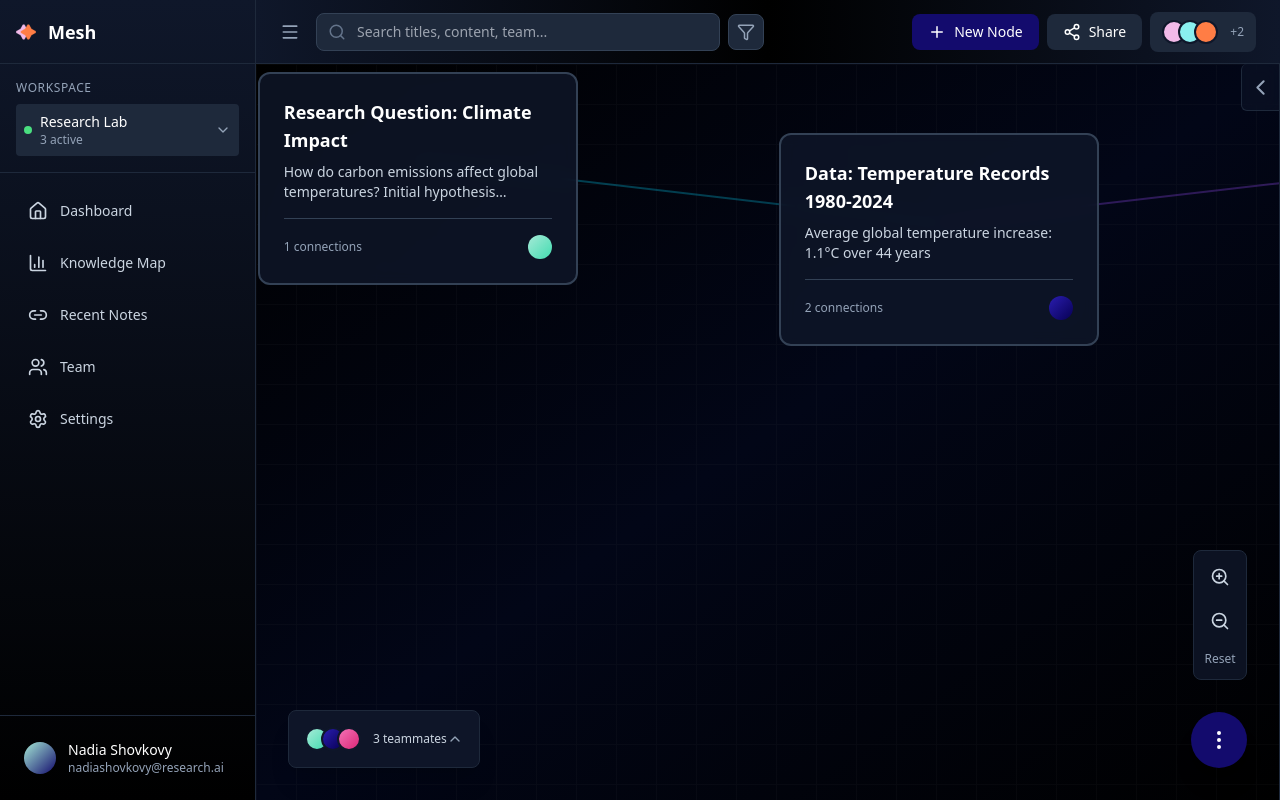
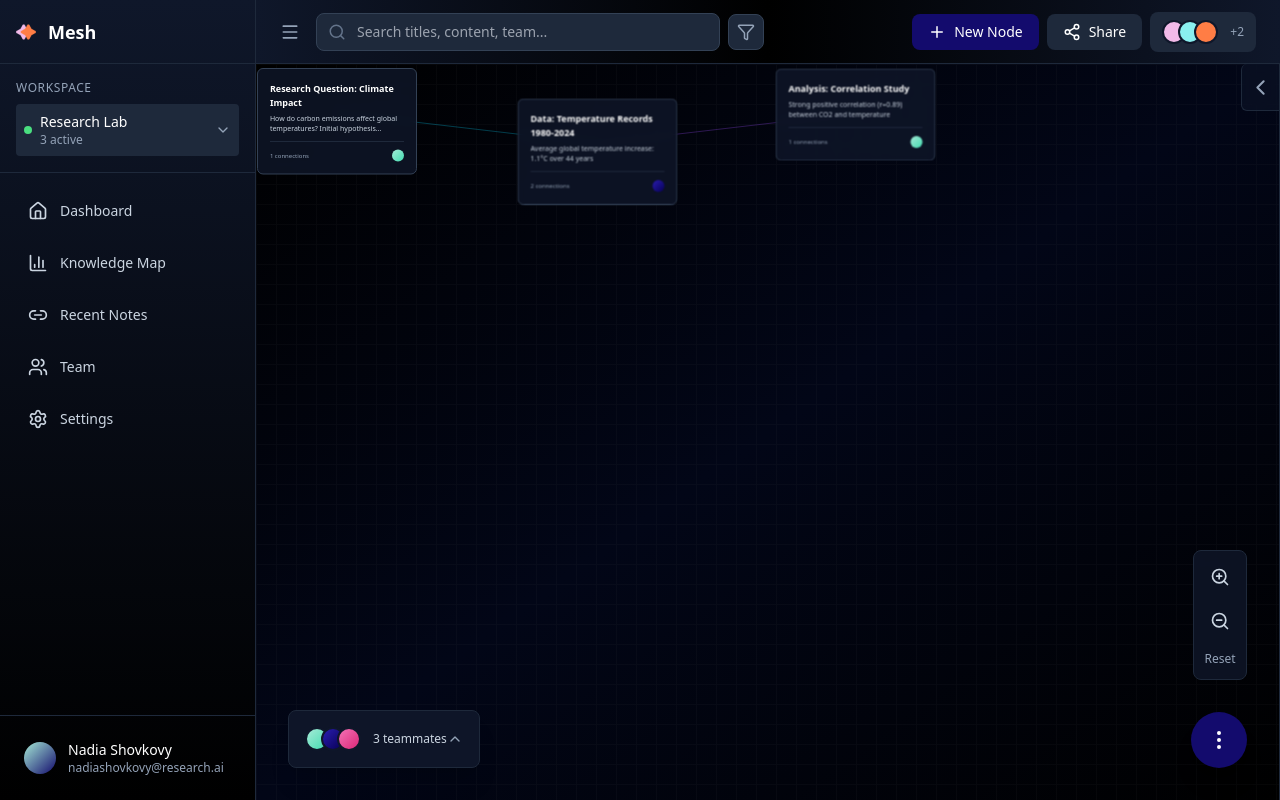
Before and after one commit to nadiashovkovy/mesh, a React (Create React App) app: page /app in a window 1280 px wide. Built offline with nearby package versions, Linux system fonts and the light colour scheme.

Commit message:
chnaged default canvas zoom

```diff
--- a/src/components/Canvas.jsx
+++ b/src/components/Canvas.jsx
@@ -5,7 +5,7 @@ import CollaborationIndicator from './CollaborationIndicator';
 import RightPanel from './RightPanel';
 
 const Canvas = forwardRef(({ selectedNodes, onSelectNode, notes, isFullscreen, onFullscreenChange, rightPanelOpen, onRightPanelToggle, onSearch, searchQuery, searchResultsCount = 0, currentSearchIndex = 0, onSearchNavigate, onUpdateNote, onAddConnection, notePositions: externalPositions, onPositionUpdate, onPositionChangeComplete, onCopyNode }, ref) => {
-  const [zoom, setZoom] = useState(1);
+  const [zoom, setZoom] = useState(.5);
   const [pan, setPan] = useState({ x: 0, y: 0 });
   const [showActionMenu, setShowActionMenu] = useState(false);
   const [notePositions, setNotePositions] = useState(externalPositions || {});
```
